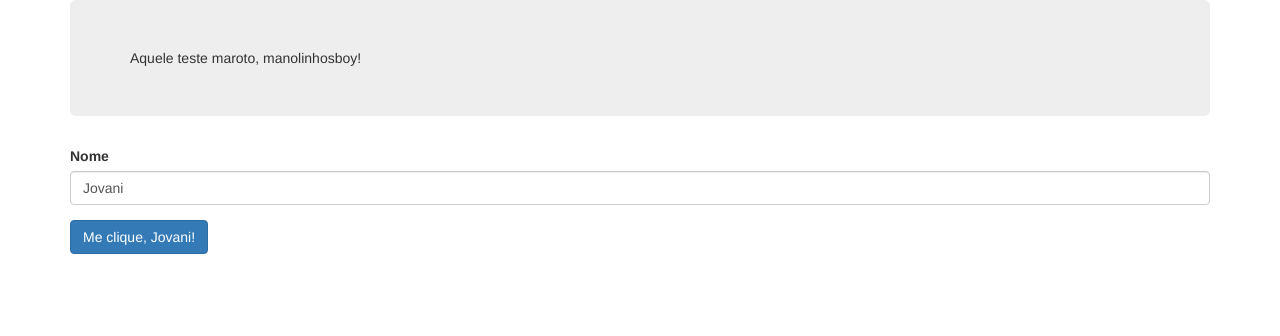
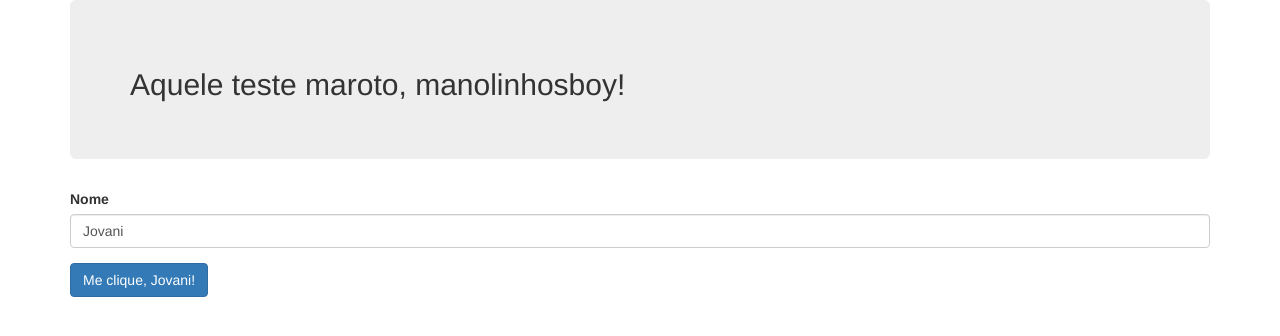
Before and after one commit to kacianoghelere/angularzinho, a website: page index.html in a window 1280 px wide. Drawn offline with nearby package versions, Linux system fonts and the light colour scheme.

Commit message:
Exemplo pro jovani

```diff
--- a/index.html
+++ b/index.html
@@ -7,7 +7,9 @@
     </head>
     <body ng-app="jovaniApp">
         <div class="container" ng-controller="MainCtrl">
-            <div class="jumbotron">Aquele teste maroto, manolinhosboy!</div>
+            <div class="jumbotron">
+                <h2>Aquele teste maroto, manolinhosboy!</h2>
+            </div>
             <form name="formulario" ng-submit="helloWorld()">
                 <div class="form-group" ng-class="{'has-error':formulario.nome.$invalid}">
                     <label for="nome" class="control-label">Nome</label>
```
